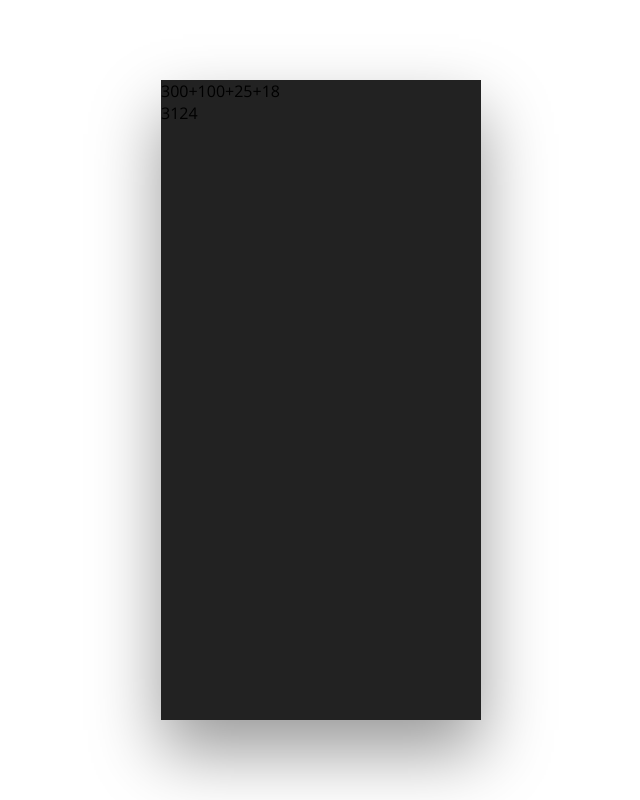
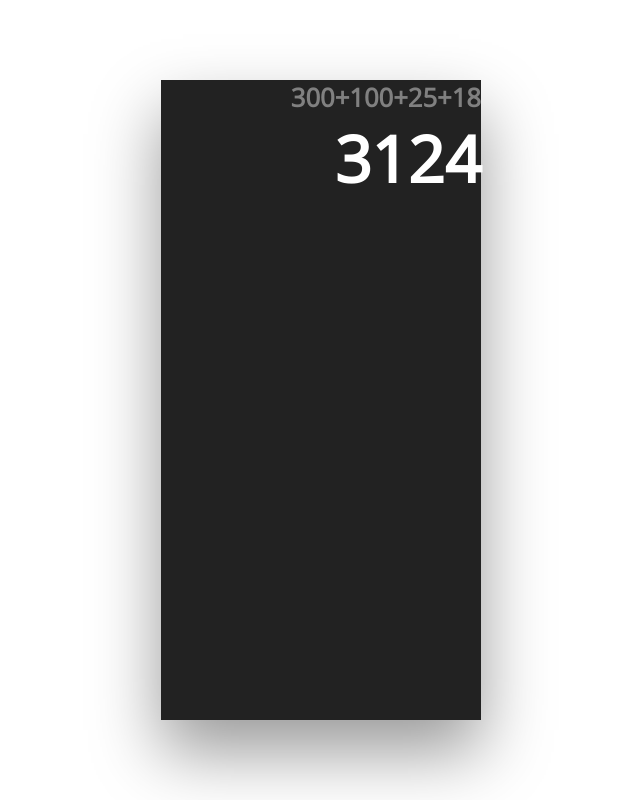
Before and after one commit to Alessag/react-calculator, a React (Create React App) app: page / in a window 1280 px wide. Shown: the whole page, without its empty margins (319-959 px from the left). Built offline with nearby package versions, Linux system fonts and the light colour scheme.

Commit message:
Result screen and operation screen styles

```diff
--- a/src/styles/styles.css
+++ b/src/styles/styles.css
@@ -1,6 +1,7 @@
 * {
   margin: 0;
   font-family: 'Open Sans', sans-serif;
+  color: white;
 }
 
 .app {
@@ -18,3 +19,20 @@
   box-shadow: 0 2rem 4rem rgba(0, 0, 0, 0.4);
   background-color: #222;
 }
+
+.result-screen {
+  font-size: 8vh;
+  font-weight: 600;
+  display: flex;
+  justify-content: flex-end;
+  align-items: flex-end;
+}
+
+.operation-screen {
+  color: grey;
+  font-size: 2vw;
+  font-weight: 600;
+  display: flex;
+  justify-content: flex-end;
+  align-items: flex-end;
+}
```
